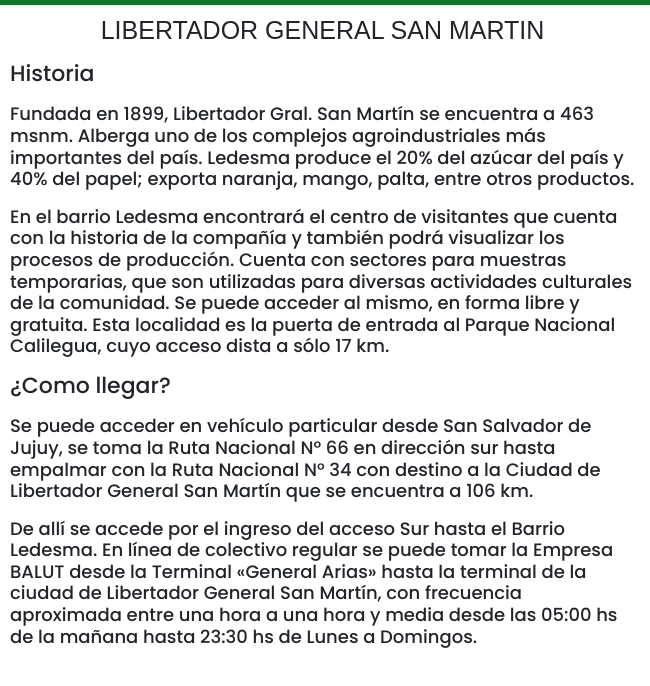
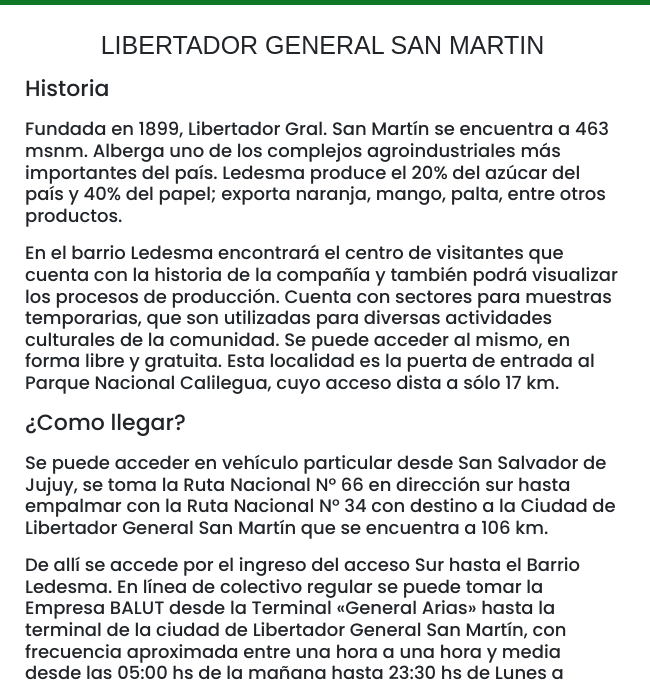
Before and after one commit to Juarex9/proyecto-coderhouse, a plain HTML site: page pages/ldor.html in a window 1280 px wide. Shown: the part 101-787 px from the top of the page, 0-650 px from the left. Drawn offline with nearby package versions, Linux system fonts and the light colour scheme.

Commit message:
sin cambios significativos

```diff
--- a/pages/ldor.html
+++ b/pages/ldor.html
@@ -54,7 +54,7 @@
         </nav>
     </header>
     <main class="lugares-recomendados">
-        <section class="texto-sfco">
+        <section class="texto">
             <h2>
                 <div class="descripcion">
                     <p class="presentacion">LIBERTADOR GENERAL SAN MARTIN</p>
```
